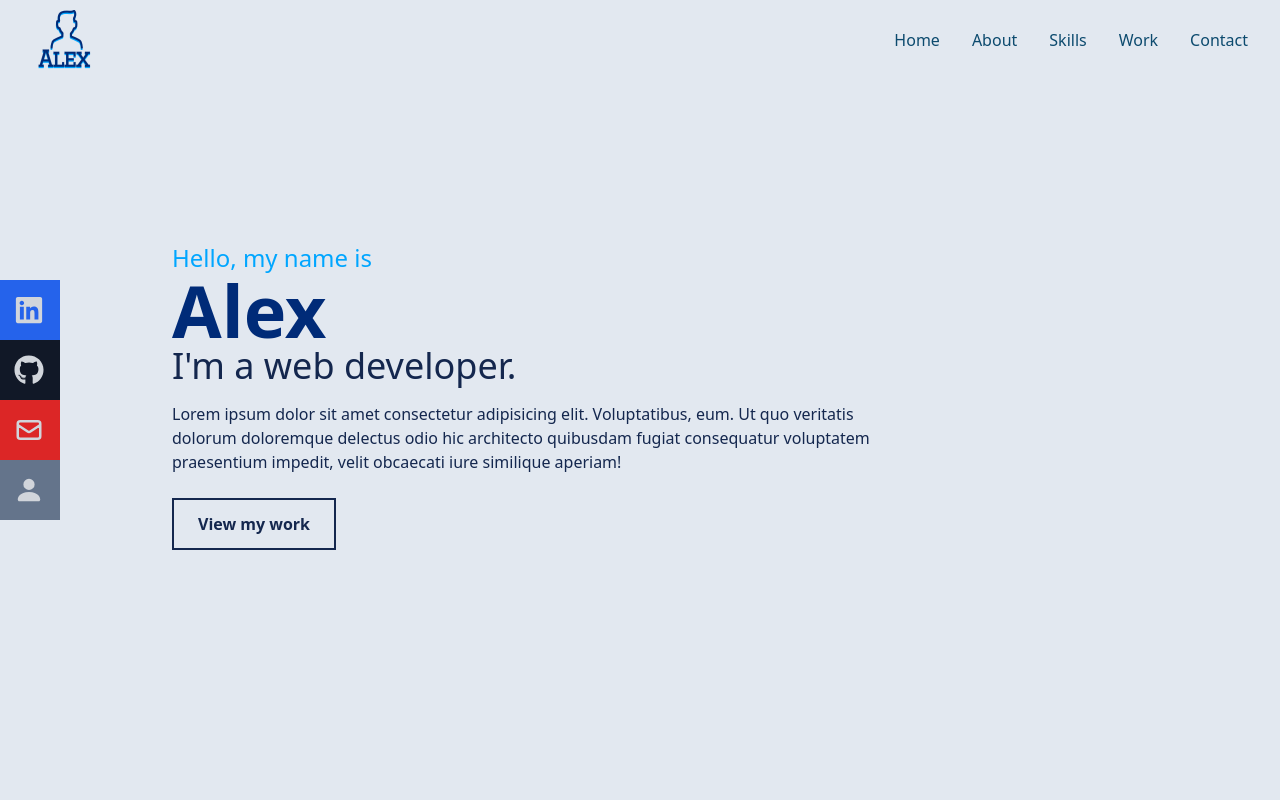
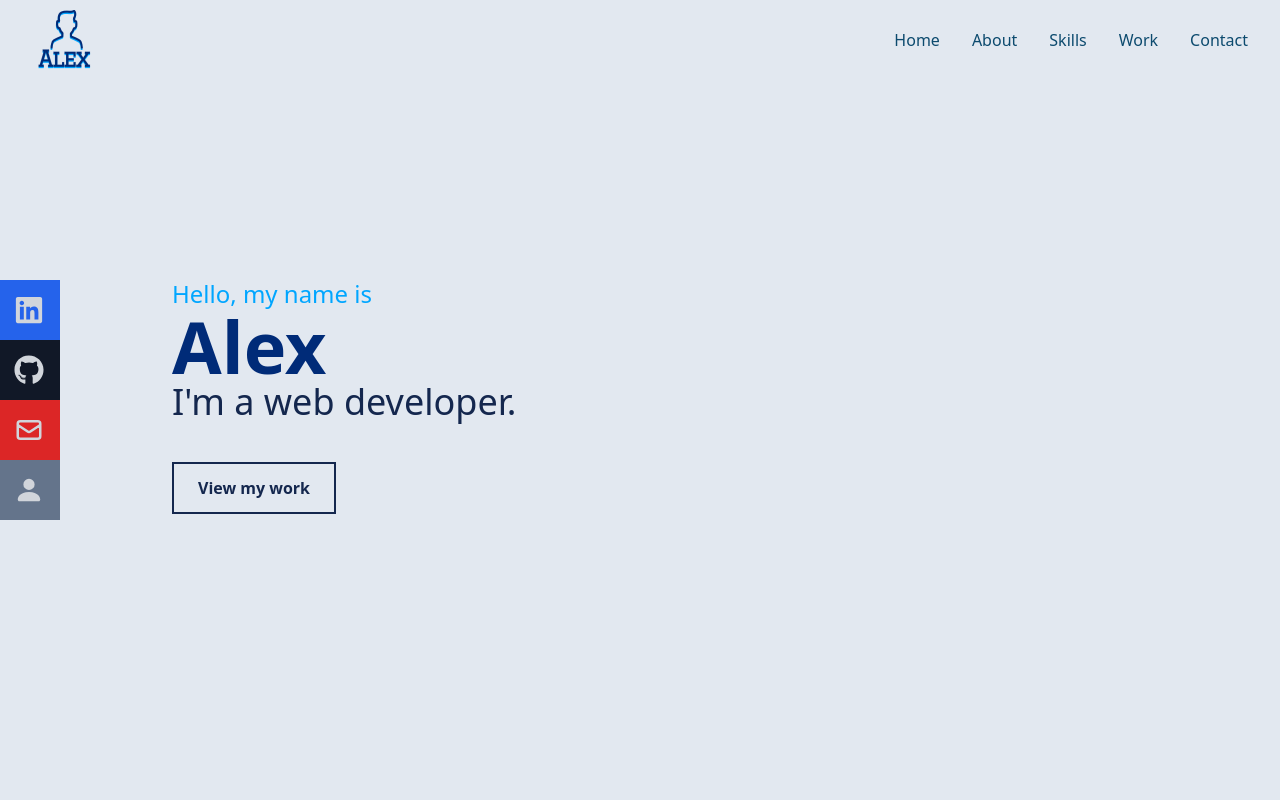
Before and after one commit to alejandrogch7/portfolioAlex, a React (Vite) app: page / in a window 1280 px wide. Shown: the top 800 px of the page. Built offline with nearby package versions, Linux system fonts and the light colour scheme.

Commit message:
newcommit

```diff
--- a/src/components/Home.jsx
+++ b/src/components/Home.jsx
@@ -9,7 +9,9 @@
             <p className=' text-[#00a6ff] text-2xl'>Hello, my name is</p>
             <h1 className='text-4xl sm:text-7xl font-bold text-[#002b78]'>Alex</h1>
             <h2 className='text-[#14274E] text-4xl'>I'm a web developer.</h2>
-            <p className='text-[#14274E] py-4 max-w-[700px]'>Lorem ipsum dolor sit amet consectetur adipisicing elit. Voluptatibus, eum. Ut quo veritatis dolorum doloremque delectus odio hic architecto quibusdam fugiat consequatur voluptatem praesentium impedit, velit obcaecati iure similique aperiam!</p>
+            <p className='text-[#14274E] py-4 max-w-[700px]'>
+
+            </p>
             <form>
                 <button className='text-[#14274E] font-bold border-2 border-[#14274E] px-6 py-3 my-2 flex flex-row items-center hover:bg-[#002b78] hover:text-slate-200'>
                     <Link to='work' smooth={true} duration={500}>
--- a/src/components/Work.jsx
+++ b/src/components/Work.jsx
@@ -2,7 +2,7 @@
 import Vet from '../assets/vetList.jpg'
 import SevenSeas from '../assets/sevenSeas.jpg'
 import Portfolio from '../assets/portfolioAlex.jpg'
-import {Link} from 'react-scroll'
+import { Link } from 'react-scroll'
 
 const Work = () => {
     return (
@@ -66,9 +66,11 @@
                                     </a>
                                 </button>
                                 <button className='m-4 p-4 bg-slate-200 rounded-md text-[#14274E] hover:bg-[#00a6ff] hover:text-slate-200'>
-                                    <Link to='home' smooth={true} duration={500}>
-                                        Demo
-                                    </Link>
+                                    <li>
+                                        <Link to='home' smooth={true} duration={500}>
+                                            Demo
+                                        </Link>
+                                    </li>
                                 </button>
                             </div>
                         </div>
```
